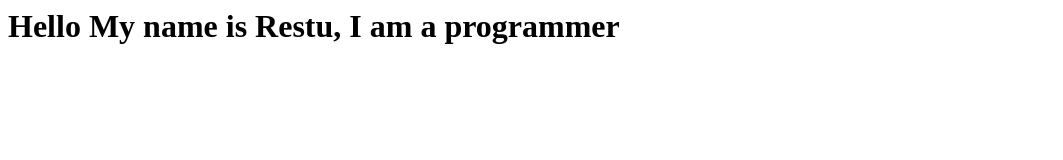
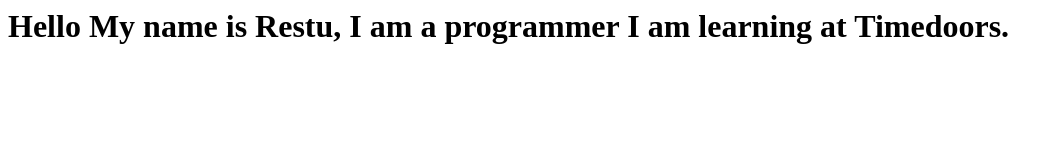
Before and after one commit to griyadrs/tugas_praktek_vercel, a plain HTML site: page index.html in a window 1280 px wide. Shown: the whole page, without its empty margins (0-1063 px from the left). Drawn offline with Linux system fonts and the light colour scheme.

Commit message:
4. Add : where i learn

```diff
--- a/index.html
+++ b/index.html
@@ -1 +1,3 @@
-<h1>Hello My name is Restu, I am a programmer</h1>
+<h1>Hello My name is Restu, I am a programmer
+    I am learning at Timedoors.
+</h1>
```
